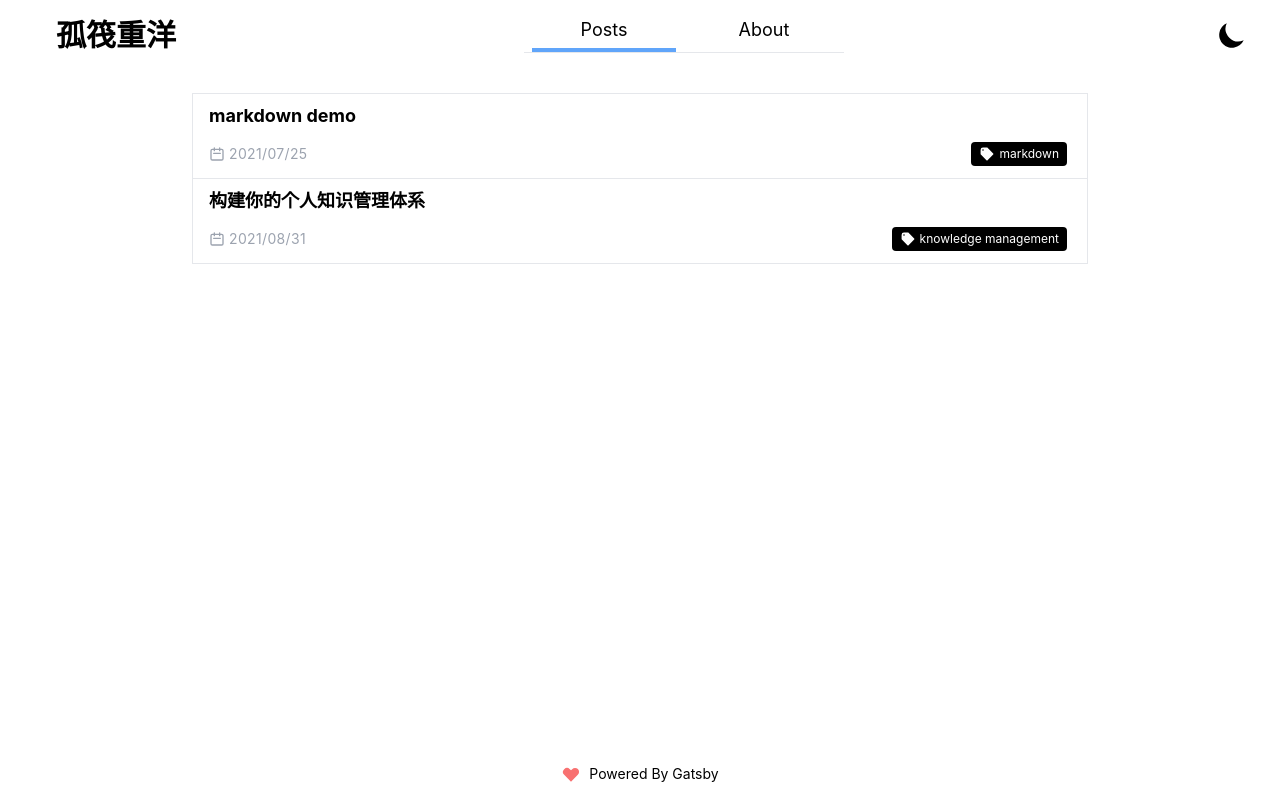
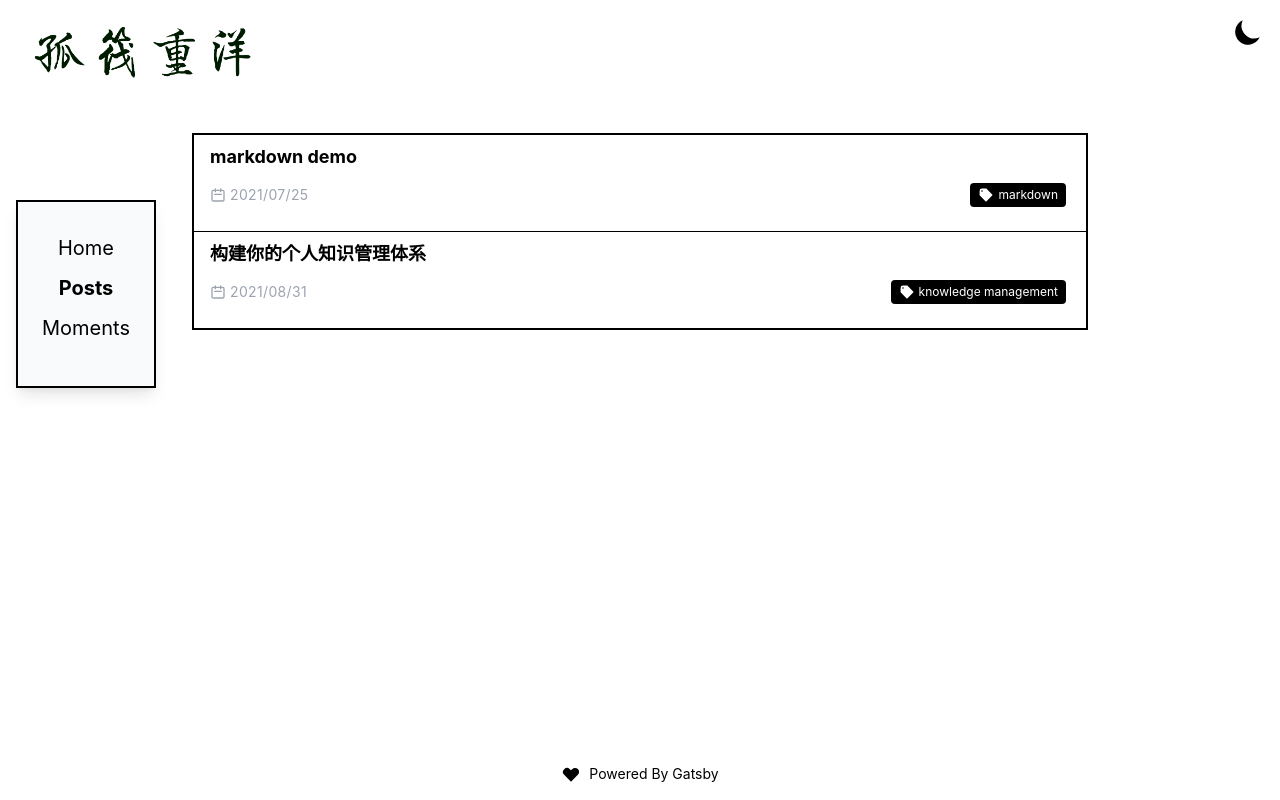
Before and after one commit to shikelong/DigitalGarden, a Gatsby site: page /posts in a window 1280 px wide. Built offline with nearby package versions, Linux system fonts and the light colour scheme; Gatsby itself is replaced by a stand-in of ours.

Commit message:
design: re-design UI

```diff
--- a/TODO.md
+++ b/TODO.md
@@ -1 +1,3 @@
-- read system dark mode prefer when user access site at first time.
+- [] read system dark mode prefer when user access site at first time.
+- [] responsive web design
+- [] introduce animations and more UI essentials elements.
--- a/src/components/SiteLogo.tsx
+++ b/src/components/SiteLogo.tsx
@@ -1,20 +1,17 @@
 import React from "react"
+import siteNameImg from "../images/siteName.png"
 import { useSiteMetaData } from "../utils/querys/useSiteMetaData"
 
 const SiteLogo = (): JSX.Element => {
   const siteMetaData = useSiteMetaData()
 
   return (
-    <a href="/" className="flex items-center cursor-pointer">
-      {/* <img src={logo} className="w-20 float-left" alt={siteMetaData.title} /> */}
-      <h1
-        className={`ml-6 2xl:text-4xl xl:text-3xl md:text-xl
-        sm:text-md font-bold float-left text-wavy
-
-         `}
-      >
-        {siteMetaData.title}
-      </h1>
+    <a href="/" className="siteLogo inline-block cursor-pointer">
+      <img
+        src={siteNameImg}
+        className="w-56 select-none invert(0.5) brightness(1.8)"
+        alt={siteMetaData.title}
+      />
     </a>
   )
 }
--- a/src/components/ThemeToggle.tsx
+++ b/src/components/ThemeToggle.tsx
@@ -14,7 +14,7 @@ const ThemeToggle = (props: IThemeToggleProps) => {
 
   return (
     <div
-      className="cursor-pointer ml-6 inline-block"
+      className="cursor-pointer ml-6 inline-block fixed top-4 right-4"
       onClick={handleToggleDarkMode}
     >
       {darkMode ? (
--- a/src/layouts/AppFooter.tsx
+++ b/src/layouts/AppFooter.tsx
@@ -4,7 +4,7 @@ import { HeartIcon } from "@heroicons/react/solid"
 export const AppFooter = () => (
   <footer className="flex justify-center mx-auto text-sm">
     {" "}
-    <HeartIcon className="text-red-400 w-5 mr-2 " />
+    <HeartIcon className="text-black w-5 mr-2 " />
     <a
       href="https://www.gatsbyjs.com/"
       target="_blank"
--- a/src/layouts/AppHeader.tsx
+++ b/src/layouts/AppHeader.tsx
@@ -7,9 +7,8 @@ type AppHeaderProps = {
   location: Location
 }
 export const AppHeader = ({ location }: AppHeaderProps): JSX.Element => (
-  <header className="w-full mx-auto px-4 flex items-center justify-between gap-8">
+  <header className="w-full mx-auto px-4 relative">
     <SiteLogo />
-    <Nav location={location} />
     <div className="float-right flex items-center">
       <ThemeToggle />
     </div>
--- a/src/layouts/Layout.tsx
+++ b/src/layouts/Layout.tsx
@@ -1,6 +1,7 @@
 import React from "react"
 import { AppHeader } from "./AppHeader"
 import { AppFooter } from "./AppFooter"
+import Nav from "./Nav"
 
 interface ILayoutProps {
   children: React.ReactElement[]
@@ -37,4 +38,8 @@ Layout.Footer = ({ children = null }) => {
   return children ?? <AppFooter />
 }
 
+Layout.Sidebar = ({ children = null, location }) => {
+  return children ?? <Nav location={location} />
+}
+
 export default Layout
--- a/src/layouts/Nav.tsx
+++ b/src/layouts/Nav.tsx
@@ -10,30 +10,44 @@ type NavItem = {
   title: string
   path: string
   icon: string
+  isHidden?: boolean
 }
 
 const NavDatas: NavItem[] = [
+  {
+    title: "Home",
+    path: "/",
+    icon: "",
+  },
   {
     title: "Posts",
     path: "/posts",
     icon: "",
   },
-  { title: "About", path: "/about", icon: "" },
+  {
+    title: "Moments",
+    path: "/moments",
+    icon: "",
+    isHidden: false,
+  },
+  { title: "About", path: "/about", icon: "", isHidden: true },
 ]
 
 const Nav = (props: INavProps): JSX.Element => {
   const { className, location } = props
 
   return (
-    <ul
-      className={`text-left inline-block ${className} text-lg justify-center border-b relative`}
+    <nav
+      className={`${className} border-black border-2 text-xl py-8 px-2 top-1/4 left-4 fixed backdrop-blur-sm bg-gray-50 shadow-lg z-10`}
     >
-      {NavDatas.map(({ title, path, icon }) => (
+      <ul>
+        {NavDatas.filter((item) => !item.isHidden).map(
+          ({ title, path, icon }) => (
             <li
               key={path}
-          className={`group px-2 pb-1 text-center no-underline w-36 inline-block mx-2 cursor-pointer hover:text-blue-400 ${
+              className={`group px-2 mb-2 pb-1 text-center no-underline mx-2 cursor-pointer hover:text-green-600 ${
                 isEqualPathname(location.pathname, path)
-              ? "border-blue-400 border-b-4"
+                  ? "text-underline font-bold"
                   : ""
               }`}
             >
@@ -44,8 +58,10 @@ const Nav = (props: INavProps): JSX.Element => {
                 </span>
               </a>
             </li>
-      ))}
+          )
+        )}
       </ul>
+    </nav>
   )
 }
 
--- /dev/null
+++ b/src/moments/moments.mdx
@@ -0,0 +1,12 @@
+---
+id: "d28f6ce8-74d1-4075-8623-90bddda2b5d5"
+title: "Moments test"
+slug: "moments-test"
+date: "2021-11-12"
+draft: false
+category: ""
+description: ""
+tags:
+---
+
+## Hello, test
--- a/src/pages/about.tsx
+++ b/src/pages/about.tsx
@@ -5,7 +5,10 @@ const About = ({ data, location }): JSX.Element => {
   return (
     <Layout>
       <Layout.Header location={location}></Layout.Header>
-      <Layout.Content>About</Layout.Content>
+      <Layout.Content>
+        <h1 className={"text-2xl mb-4"}>关于我</h1>
+        <p>我的英文名叫 Rio，我信奉终身学习</p>
+      </Layout.Content>
       <Layout.Footer></Layout.Footer>
     </Layout>
   )
--- a/src/pages/index.tsx
+++ b/src/pages/index.tsx
@@ -1,12 +1,15 @@
 import * as React from "react"
+import "../styles/global.css"
 import Layout from "../layouts/Layout"
+import Nav from "../layouts/Nav"
 
 const IndexPage = ({ data, location }) => {
   return (
     <Layout className={`homePage bg-scroll bg-cover`}>
       <Layout.Header location={location}></Layout.Header>
-      <Layout.Content className="grid grid-flow-row gap-10">
-        <h1 className=" text-6xl">To be continued...</h1>
+      <Layout.Sidebar location={location}></Layout.Sidebar>
+      <Layout.Content className="grid grid-flow-row gap-10 ml-60">
+        <h1 className="text-6xl">To be continued...</h1>
       </Layout.Content>
       <Layout.Footer></Layout.Footer>
     </Layout>
--- a/src/pages/posts.tsx
+++ b/src/pages/posts.tsx
@@ -10,12 +10,13 @@ const Posts = ({ data, location }) => {
   return (
     <Layout>
       <Layout.Header location={location}></Layout.Header>
+      <Layout.Sidebar location={location} />
       <Layout.Content>
-        <ul className="container max-w-4xl mx-auto border divide-y">
+        <ul className="container max-w-4xl mx-auto border-2 border-black divide-y">
           {data.allMdx.nodes.map((post: Post, index) => (
-            <li key={index} className="py-2 px-4">
+            <li key={index} className="py-2 px-4 mb-3 border-black">
               <a href={`/${_.trim(post.slug, "/")}`}>
-                <h3 className="font-bold text-lg hover:text-blue-400 mb-2">
+                <h3 className="font-bold text-lg hover:text-purple-700 mb-2">
                   {post.frontmatter.title}
                 </h3>
                 <div className="flex items-center justify-between">
--- a/src/posts/knowledge-management-tools.mdx
+++ b/src/posts/knowledge-management-tools.mdx
@@ -6,7 +6,6 @@ date: "2021-08-31"
 draft: false
 category: ""
 description: ""
-pinned: true
 tags:
   - "knowledge management"
 ---
@@ -16,7 +15,7 @@ tags:
 我在学生时代并没有培养好的学习习惯，一是没有意识到个人知识管理体系的重要性，二是受制于当时的
 IT 技术还远远没有今天这么发达。一直处于一种懵懵懂懂进行学习的过程中，现在想起来其实是非常低效的。
 
-## 🙋 知识管理的常见问题：
+## 🙋 知识管理的常见问题：¬
 
 - 没有良好的知识输入渠道
 
--- a/src/posts/markdown-demo.mdx
+++ b/src/posts/markdown-demo.mdx
@@ -4,7 +4,6 @@ title: "markdown demo"
 slug: "markdown-demo"
 date: "2021-07-25"
 draft: false
-pinned: false
 category: ""
 description: ""
 tags:
--- a/src/styles/global.css
+++ b/src/styles/global.css
@@ -9,3 +9,7 @@ html {
   font-family: "Noto Serif SC", -apple-system, BlinkMacSystemFont, "Segoe UI",
     Roboto, Oxygen, Ubuntu, Cantarell, "Open Sans", "Helvetica Neue", sans-serif;
 }
+
+html[class~="scheme-dark"] .siteLogo > img {
+  filter: invert(50%) brightness(1.8);
+}
```
Also changed, not shown: README.md, src/images/siteName.png (added). Lines whose indentation alone changed are shown as unchanged.
